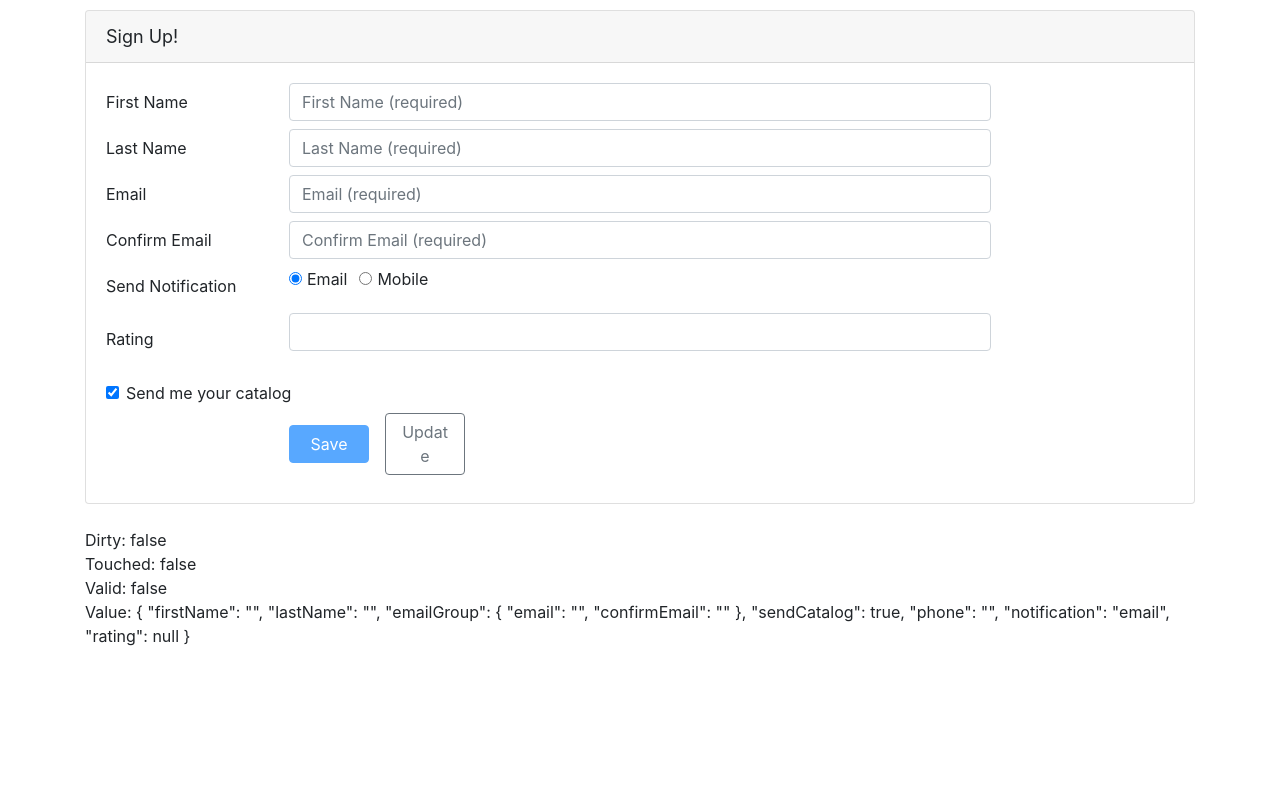
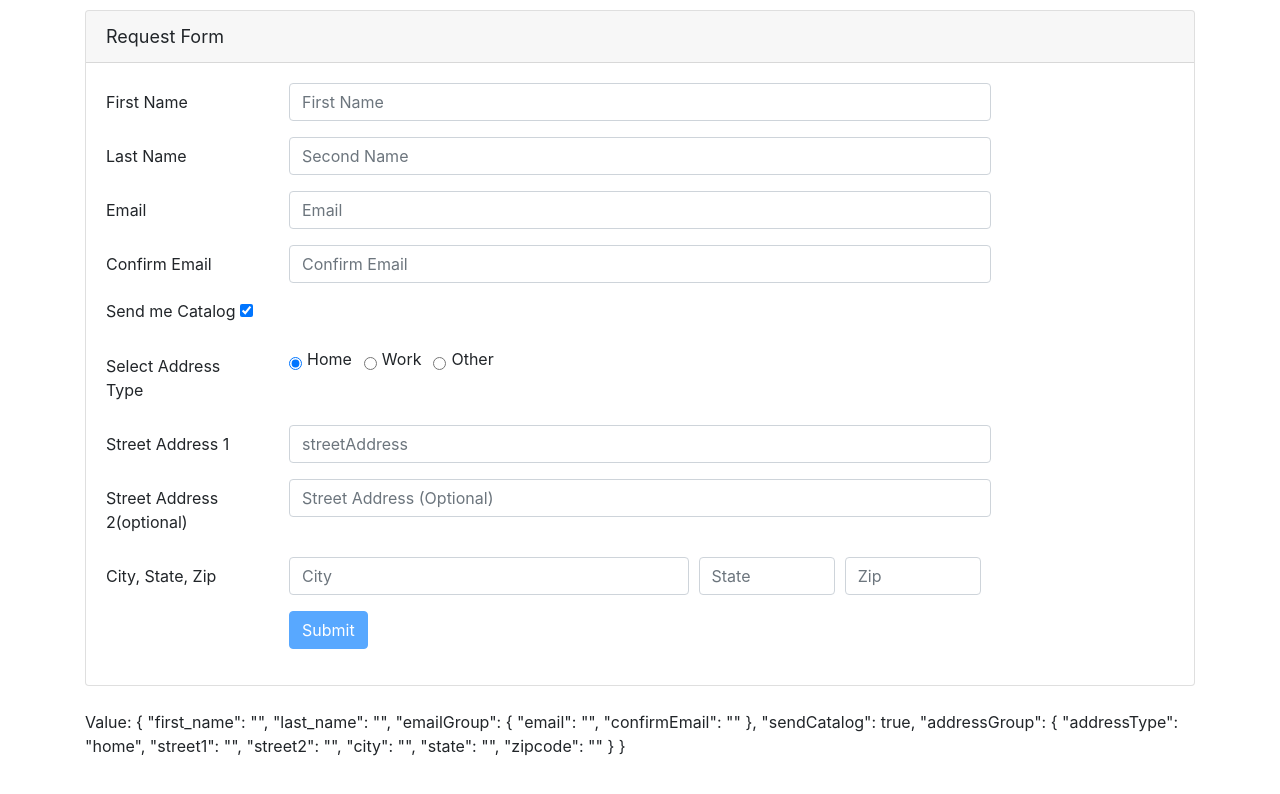
Before and after one commit to SandeepGanesana/Angular-Reactive-Forms, an Angular app: page /request in a window 1280 px wide. Shown: the top 794 px of the page. Built offline with nearby package versions, Linux system fonts and the light colour scheme.

Commit message:
reactive forms dynamic form

```diff
--- a/src/app/app.component.html
+++ b/src/app/app.component.html
@@ -1,3 +1,3 @@
 <div class="container">
-  <app-customer></app-customer>
+  <router-outlet></router-outlet>
 </div>
--- a/src/app/customers/customer.component.html
+++ b/src/app/customers/customer.component.html
@@ -17,7 +17,8 @@
                  type="text"
                  placeholder="First Name (required)"
                  formControlName="firstName"
-                 [ngClass]="{'is-invalid': (customerForm.get('firstName').touched || customerForm.get('firstName').dirty) && !customerForm.get('firstName').valid }" />
+                 [ngClass]="{'is-invalid': (customerForm.get('firstName').touched ||
+                  customerForm.get('firstName').dirty) && !customerForm.get('firstName').valid }" />
           <span class="invalid-feedback">
             <span *ngIf="customerForm.get('firstName').errors?.required">
               Please enter your first name.
--- a/src/app/customers/customer.component.ts
+++ b/src/app/customers/customer.component.ts
@@ -15,7 +15,6 @@ function ratingRange (min: number, max: number): ValidatorFn {
 function emailMatch(c: AbstractControl):{ [key: string]: boolean } | null {
     const first = c.get('email');
     const second = c.get('confirmEmail');
-    console.log("I'm from  emailMatch Validators", c)
     if(first.pristine || second.pristine){
       return null;
     }
@@ -98,7 +97,6 @@ export class CustomerComponent implements OnInit {
   setMessage(c: AbstractControl, type: string):void {
     this.emailMessage = '';
     this.emailConfirmationMessage = '';
-    console.log(this.customerForm.get('emailGroup').errors)
     if ((c.touched || c.dirty) && c.errors && type == 'email') {
       this.emailMessage = Object.keys(c.errors).map(
       key => {
--- /dev/null
+++ b/src/app/signup/signup.component.html
@@ -0,0 +1,98 @@
+<div class="card">
+  <div class="card-header">
+    Request Form
+  </div>
+  <div class="card-body">
+    <form (ngSubmit)="save()" [formGroup]="requestForm">
+      <div class="form-group row">
+        <label for="firstName" class="col-form-label col-md-2">First Name</label>
+        <div class="col-md-8">
+          <input type="text" id="firstName" class="form-control"
+          placeholder="First Name" formControlName="first_name"
+         >
+        </div>
+      </div>
+      <div class="form-group row">
+        <label for="lastName" class="col-form-label col-md-2">Last Name</label>
+        <div class="col-md-8">
+          <input type="text" id="lastName" class="form-control" placeholder="Second Name" formControlName="last_name">
+        </div>
+      </div>
+      <div class="match-email" formGroupName="emailGroup">
+        <div class="form-group row">
+          <label for="email" class="col-form-label col-md-2">Email</label>
+          <div class="col-md-8">
+            <input type="email" id="email" class="form-control" placeholder="Email" formControlName="email">
+          </div>
+        </div>
+        <div class="form-group row">
+          <label for="email" class="col-form-label col-md-2">Confirm Email</label>
+          <div class="col-md-8">
+            <input type="text" id="email" class="form-control" placeholder="Confirm Email" formControlName="confirmEmail">
+          </div>
+        </div>
+      </div>
+      <div class="form-group row">
+        <div class="col-md-8 pl-15">
+          <label for="sendmecatalog">Send me Catalog <input type="checkbox"
+            id="sendmecatalog" formControlName="sendCatalog"></label>
+        </div>
+      </div>
+      <div class="sendCatlog" *ngIf="requestForm.get('sendCatalog').value" formGroupName="addressGroup">
+        <div class="form-group row">
+          <div class="col-md-2">
+            <label for="addressType" class="col-form-label">Select Address Type</label>
+          </div>
+          <div class="col-md-8">
+            <div class="form-check form-check-inline">
+              <input type="radio" class="form-check-input" name="addressType" value="home" id="home" formControlName="addressType">
+              <label for="form-check-label" for="home" >Home</label>
+            </div>
+            <div class="form-check form-check-inline">
+              <input type="radio" class="form-check-input" name="addressType" id="work" value="work" formControlName="addressType">
+              <label for="form-check-label" for="work">Work</label>
+            </div>
+            <div class="form-check form-check-inline">
+              <input type="radio" class="form-check-input" name="addressType" id="other" value="other" formControlName="addressType">
+              <label for="form-check-label" for="other">Other</label>
+            </div>
+        </div>
+        </div>
+      <div class="form-group row">
+          <label for="streetAddress1" class="col-form-label col-md-2">Street Address 1</label>
+          <div class="col-md-8">
+            <input type="text" id="email" class="form-control" placeholder="streetAddress"formControlName="street1">
+          </div>
+      </div>
+
+      <div class="form-group row">
+          <label for="text" class="col-form-label col-md-2">Street Address 2(optional)</label>
+          <div class="col-md-8">
+            <input type="streetAddress2" id="address2" class="form-control" placeholder="Street Address (Optional)" formControlName="street2">
+          </div>
+      </div>
+
+      <div class="form-group row">
+        <label for="email" class="col-form-label col-md-2">City, State, Zip</label>
+        <div class="form-row col-md-8">
+          <div class="col-7">
+            <input type="text" class="form-control" placeholder="City" formControlName="city">
+          </div>
+          <div class="col">
+            <input type="text" class="form-control" placeholder="State" formControlName="state">
+          </div>
+          <div class="col">
+            <input type="text" class="form-control" placeholder="Zip" formControlName="zipcode">
+          </div>
+        </div>
+      </div>
+      </div>
+      <div class="form-group row" >
+        <div class="offset-md-2 col-md-2">
+          <button type="submit" class="btn btn-primary" [disabled]="!requestForm.valid">Submit</button>
+        </div>
+      </div>
+    </form>
+  </div>
+</div>
+<br>Value: {{ requestForm.value | json }}
--- /dev/null
+++ b/src/app/signup/signup.component.ts
@@ -0,0 +1,49 @@
+import { Component, OnInit } from '@angular/core';
+import { FormGroup, FormBuilder, Validators, AbstractControl } from '@angular/forms';
+
+function matchEmail(c: AbstractControl):{ [key: string]: boolean } | null {
+  const email = c.get('email');
+  const confEmail = c.get('confirmEmail');
+  if (email.pristine || confEmail.pristine) {
+    return null;
+  }
+  if (email.value === confEmail.value) {
+    return null;
+  }
+  return {match: true}
+}
+
+@Component({
+  selector: 'app-signup',
+  templateUrl: './signup.component.html',
+  styleUrls: ['./signup.component.css']
+})
+export class SignupComponent implements OnInit {
+  requestForm: FormGroup;
+
+  constructor(private fb: FormBuilder) {
+  }
+
+  ngOnInit() {
+    this.requestForm = this.fb.group({
+      first_name: ['', [Validators.required, Validators.minLength(6)]],
+      last_name: ['', [Validators.required]],
+      emailGroup: this.fb.group({
+        email: ['', [Validators.email, Validators.required]],
+        confirmEmail: ['', [Validators.email, Validators.required]]
+      }, { Validators: matchEmail }),
+      sendCatalog: true,
+      addressGroup: this.fb.group({
+        addressType: ['home', [Validators.required]],
+        street1: [''],
+        street2: [''],
+        city: [''],
+        state: [''],
+        zipcode: ['']
+      })
+    })
+  }
+  save() {
+    console.log('submitted');
+  }
+}
```
Also changed, not shown: src/app/app.module.ts (+13 -4 lines), src/app/signup/signup.component.css (added), 1 other file (tests, documents, lock files or other folders).
